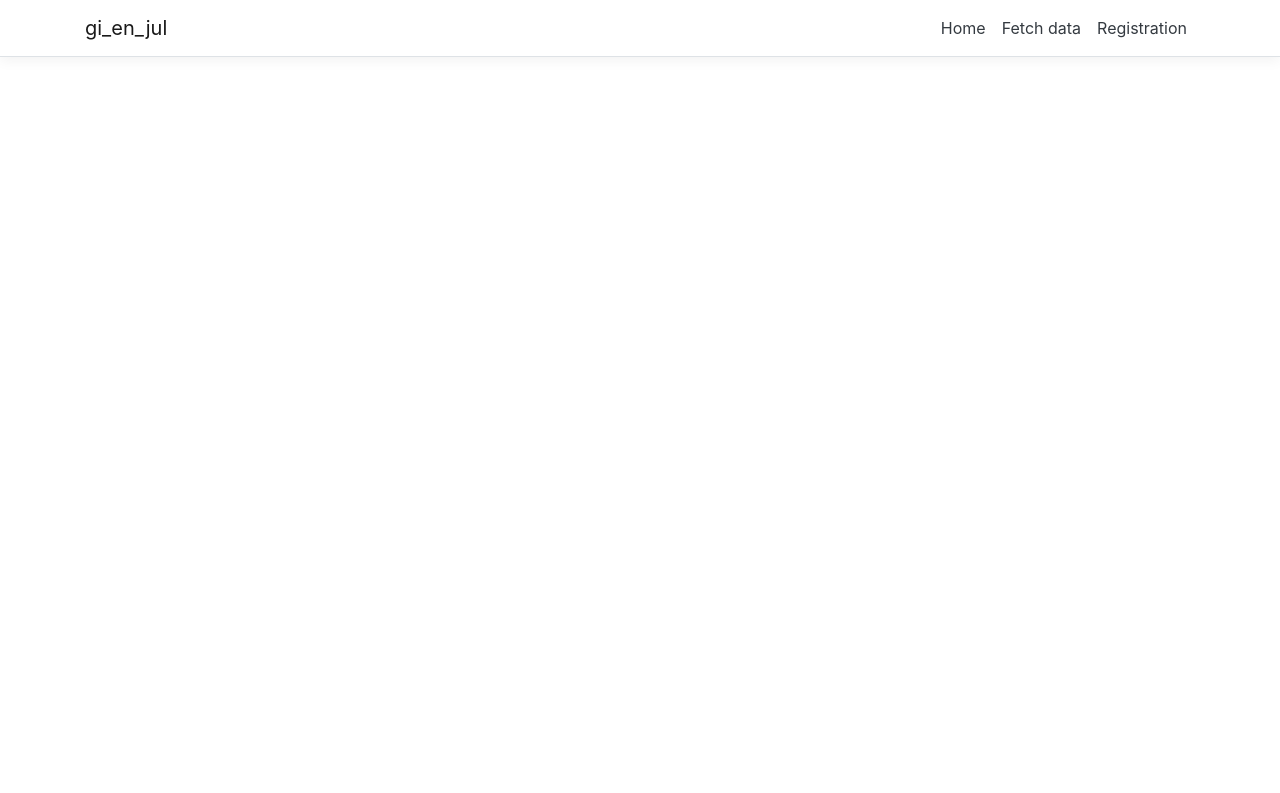
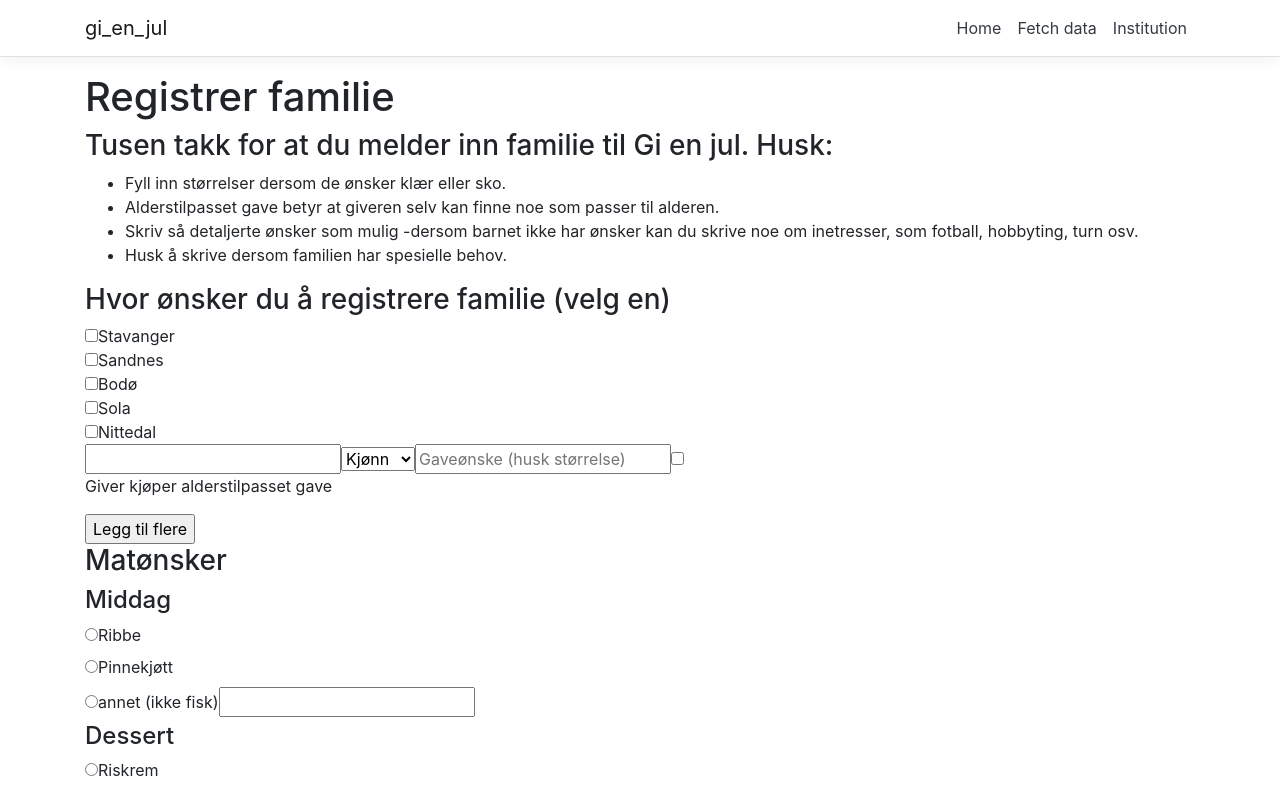
Before and after one commit to capgemini-stavanger/gi-en-jul, a React (Create React App) app in the folder GiEnJul/ClientApp/: page /institution in a window 1280 px wide. Shown: the top 793 px of the page. Built offline with nearby package versions, Linux system fonts and the light colour scheme.

Commit message:
Changed file structure to a better practice, and changed naming of registration to institution for more clearity

```diff
--- a/GiEnJul/ClientApp/src/App.tsx
+++ b/GiEnJul/ClientApp/src/App.tsx
@@ -3,20 +3,19 @@ import { Route } from 'react-router';
 import Layout from './components/Layout';
 import Home from './routes/home/Home';
 import FetchData from './components/FetchData';
-import Registration from './components/Registration';
 import ContactInfo from './routes/registerGiver/ContactInfo'
+import Institution from './components/institution/InstitutionMacro';
 import Admin from './routes/Admin';
 import SignUp from './routes/registerGiver/SignUp';
 
 import './custom.css'
-import Registration from './components/Registration';
 
 
 export default () => (
     <Layout>
         <Route exact path='/' component={Home} />
         <Route path='/fetch-data/:startDateIndex?' component={FetchData} />
-        <Route path='/registration' component={ Registration } />
+        <Route path='/institution' component={ Institution } />
         <Route path='/registerGiver/ContactInfo' component={ ContactInfo }></Route>
         <Route path='/admin' component={ Admin } />
         <Route path='/bli-giver' component={ SignUp }></Route>
--- a/GiEnJul/ClientApp/src/components/NavMenu.tsx
+++ b/GiEnJul/ClientApp/src/components/NavMenu.tsx
@@ -24,7 +24,7 @@ export default class NavMenu extends React.PureComponent<{}, { isOpen: boolean }
                                     <NavLink tag={Link} className="text-dark" to="/fetch-data">Fetch data</NavLink>
                                 </NavItem>
                                 <NavItem>
-                                    <NavLink tag={Link} className="text-dark" to="/registration">Registration</NavLink>
+                                    <NavLink tag={Link} className="text-dark" to="/institution">Institution</NavLink>
                                 </NavItem>
                             </ul>
                         </Collapse>
--- a/GiEnJul/ClientApp/src/components/Registration.tsx
+++ /dev/null
@@ -1,12 +0,0 @@
-import * as React from 'react';
-import RegistrationInfo from './RegistrationInfo';
-import RegistrationForm from './RegistrationForm';
-
-export default (props: { children?: React.ReactNode }) => (
-    <React.Fragment>
-        <RegistrationInfo/>
-        <RegistrationForm/>
-    </React.Fragment>
-
-
-);
--- a/GiEnJul/ClientApp/src/components/RegistrationForm.tsx
+++ b/GiEnJul/ClientApp/src/components/institution/InstitutionForm.tsx
@@ -1,14 +1,9 @@
 import * as React from 'react';
-import ReactDOM from 'react-dom';
-import PersonField from './PersonField';
 import { useState } from 'react';
-import Location from './Location';
+import Location from './InstitutionLocation';
+import InstitutionPerson from './InstitutionPerson';
 
-interface LocationProps {
-    name:string
-    check: boolean
-    onchange: (e: React.ChangeEvent<HTMLInputElement>) => void;
-}
+
 
 let prelokasjon: {[name: string]: boolean} = {
     'Stavanger': false,
@@ -46,7 +41,7 @@ function RegistrationForm() {
                 </div>
                 <div>
                     {formpersons.map(p =>
-                        <PersonField key={p} personid={p} />)}
+                        <InstitutionPerson key={p} personid={p} />)}
                 </div>
                 <input type="button" onClick={addPerson} value="Legg til flere" />
                 <div className="form-group">
--- /dev/null
+++ b/GiEnJul/ClientApp/src/components/institution/InstitutionMacro.tsx
@@ -0,0 +1,12 @@
+import * as React from 'react';
+import RegistrationInfo from './InstitutionInfo';
+import RegistrationForm from './InstitutionForm';
+
+export default () => (
+    <React.Fragment>
+        <RegistrationInfo/>
+        <RegistrationForm/>
+    </React.Fragment>
+
+
+);
--- a/GiEnJul/ClientApp/src/components/PersonField.tsx
+++ b/GiEnJul/ClientApp/src/components/institution/InstitutionPerson.tsx
@@ -5,7 +5,7 @@ type PersonProps = {
     personid: number
 }
 
-const PersonField = ({ personid }: PersonProps) => {
+const InstitutionPerson = ({ personid }: PersonProps) => {
     return(
         <div >
             <input
@@ -31,4 +31,4 @@ const PersonField = ({ personid }: PersonProps) => {
     );
 };
 
-export default PersonField;
+export default InstitutionPerson;
```
Also changed, not shown: GiEnJul/ClientApp/src/components/institution/InstitutionInfo.tsx (renamed from GiEnJul/ClientApp/src/components/RegistrationInfo.tsx), GiEnJul/ClientApp/src/components/institution/InstitutionLocation.tsx (renamed from GiEnJul/ClientApp/src/components/Location.tsx).
